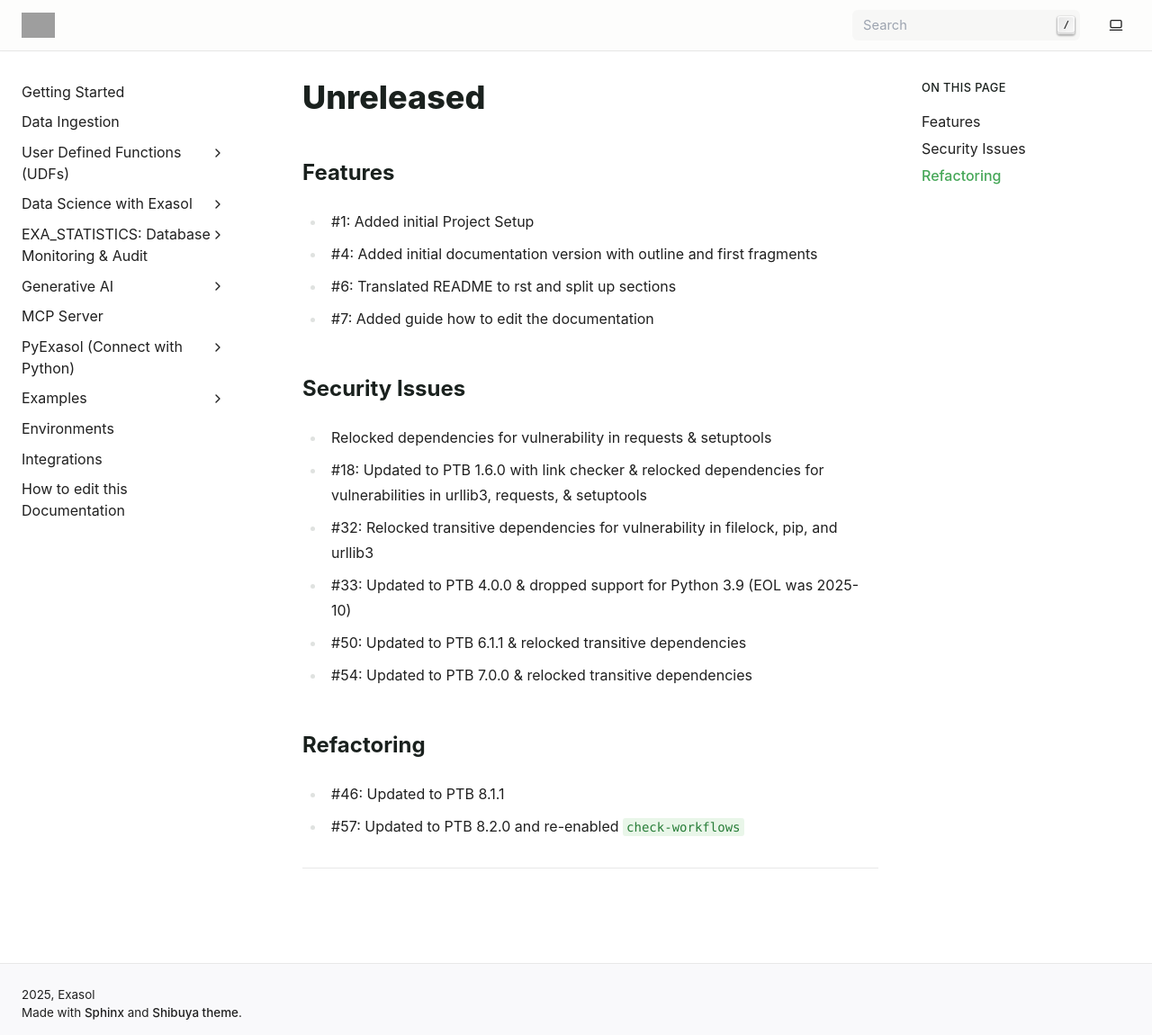
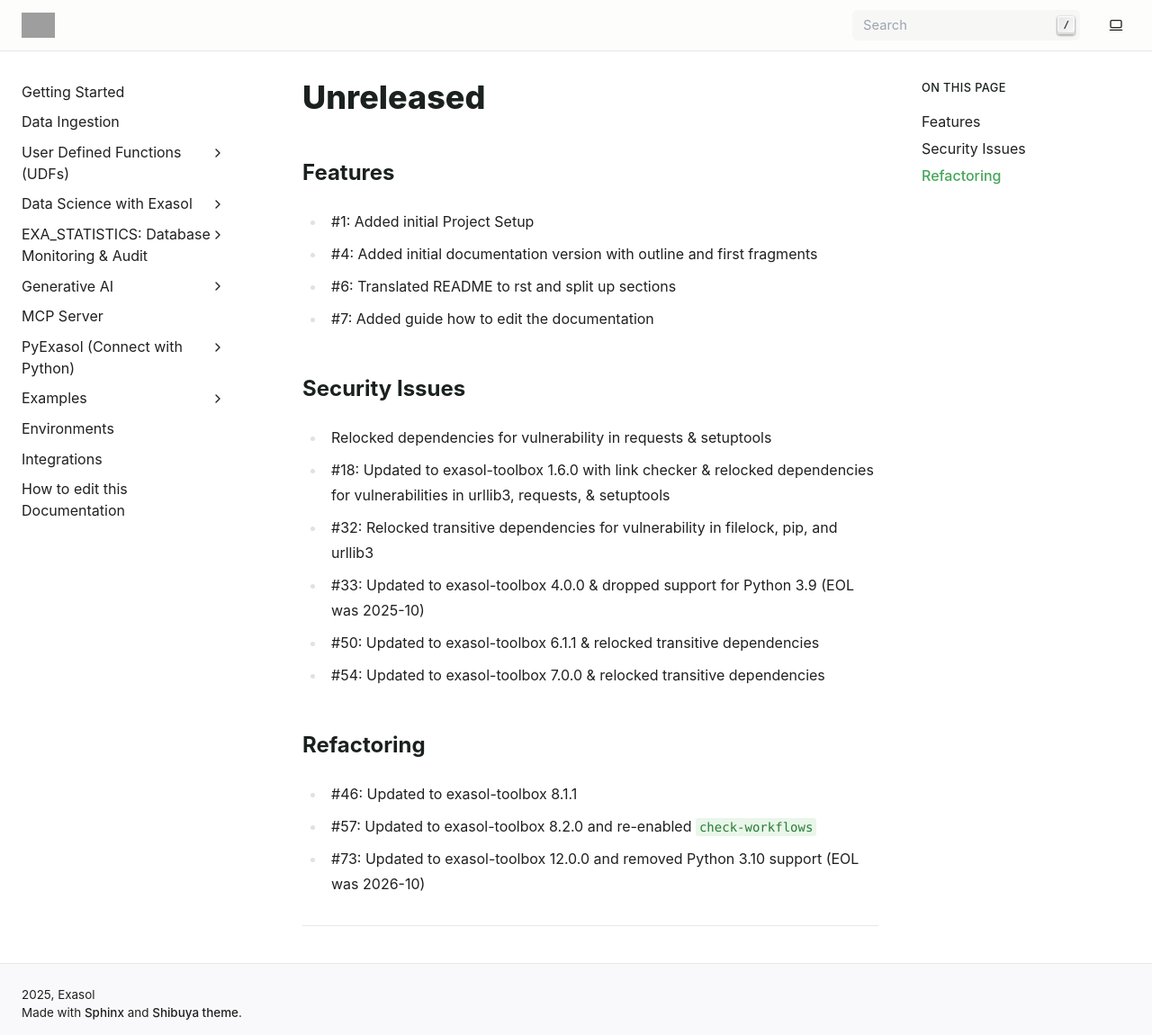
Before and after one commit to exasol/developer-documentation, a Sphinx documentation site: the page built from doc/changes/unreleased.md, in a window 1280 px wide and 1150 px high. Shown: the whole window at 90% size. Built offline with Sphinx 7.4.7, drawn with Linux system fonts in a browser that asks for light colours; pages that are not in the unit, such as notebooks, are missing from menus; grey boxes are pictures that could not be loaded.

Commit message:
Add changelog entry

```diff
--- a/doc/changes/unreleased.md
+++ b/doc/changes/unreleased.md
@@ -10,13 +10,14 @@
 ## Security Issues
 
 * Relocked dependencies for vulnerability in requests & setuptools
-* #18: Updated to PTB 1.6.0 with link checker & relocked dependencies for vulnerabilities in urllib3, requests, & setuptools
+* #18: Updated to exasol-toolbox 1.6.0 with link checker & relocked dependencies for vulnerabilities in urllib3, requests, & setuptools
 * #32: Relocked transitive dependencies for vulnerability in filelock, pip, and urllib3
-* #33: Updated to PTB 4.0.0 & dropped support for Python 3.9 (EOL was 2025-10)
-* #50: Updated to PTB 6.1.1 & relocked transitive dependencies
-* #54: Updated to PTB 7.0.0 & relocked transitive dependencies
+* #33: Updated to exasol-toolbox 4.0.0 & dropped support for Python 3.9 (EOL was 2025-10)
+* #50: Updated to exasol-toolbox 6.1.1 & relocked transitive dependencies
+* #54: Updated to exasol-toolbox 7.0.0 & relocked transitive dependencies
 
 ## Refactoring
 
-* #46: Updated to PTB 8.1.1
-* #57: Updated to PTB 8.2.0 and re-enabled `check-workflows`
+* #46: Updated to exasol-toolbox 8.1.1
+* #57: Updated to exasol-toolbox 8.2.0 and re-enabled `check-workflows`
+* #73: Updated to exasol-toolbox 12.0.0 and removed Python 3.10 support (EOL was 2026-10)
```
